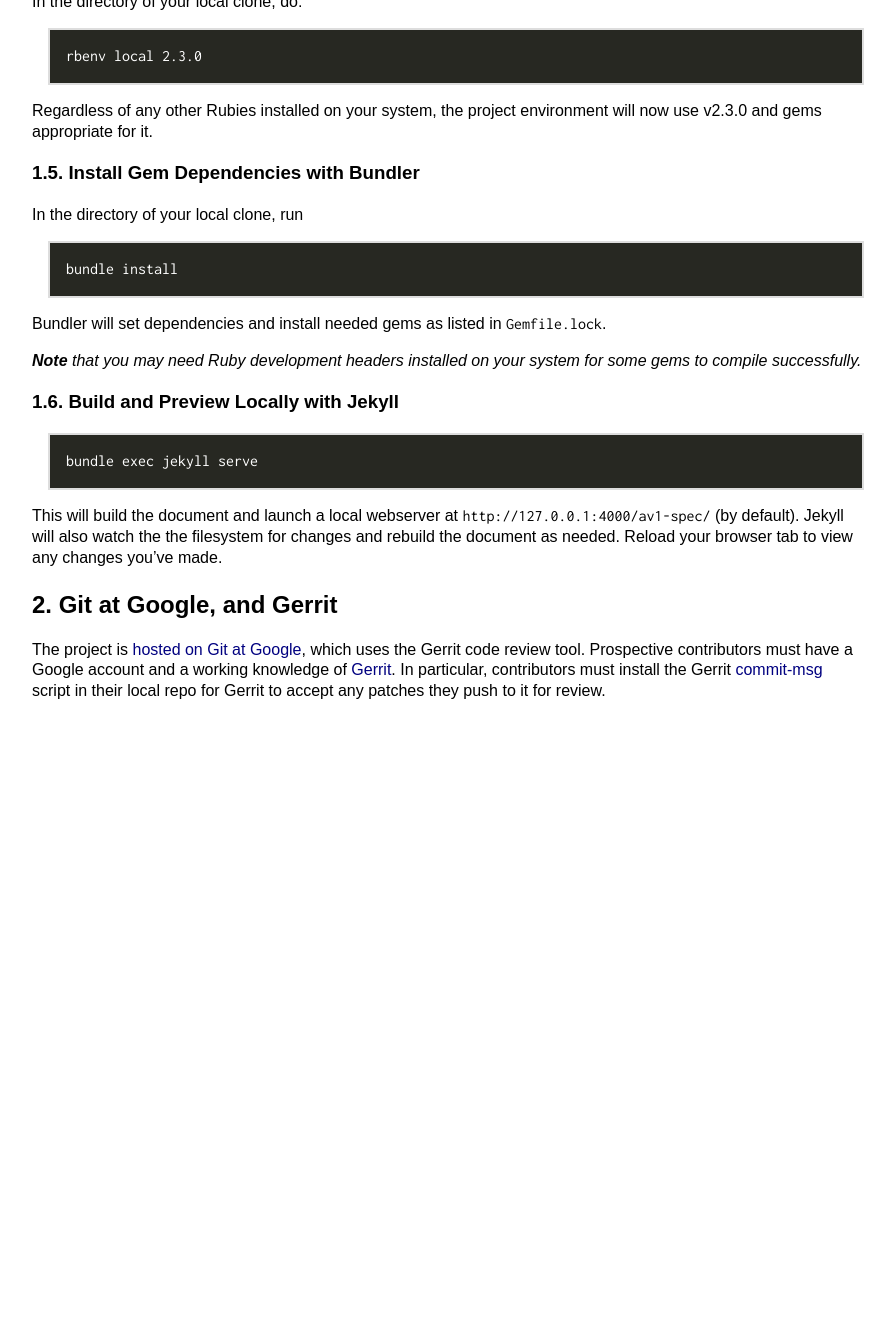
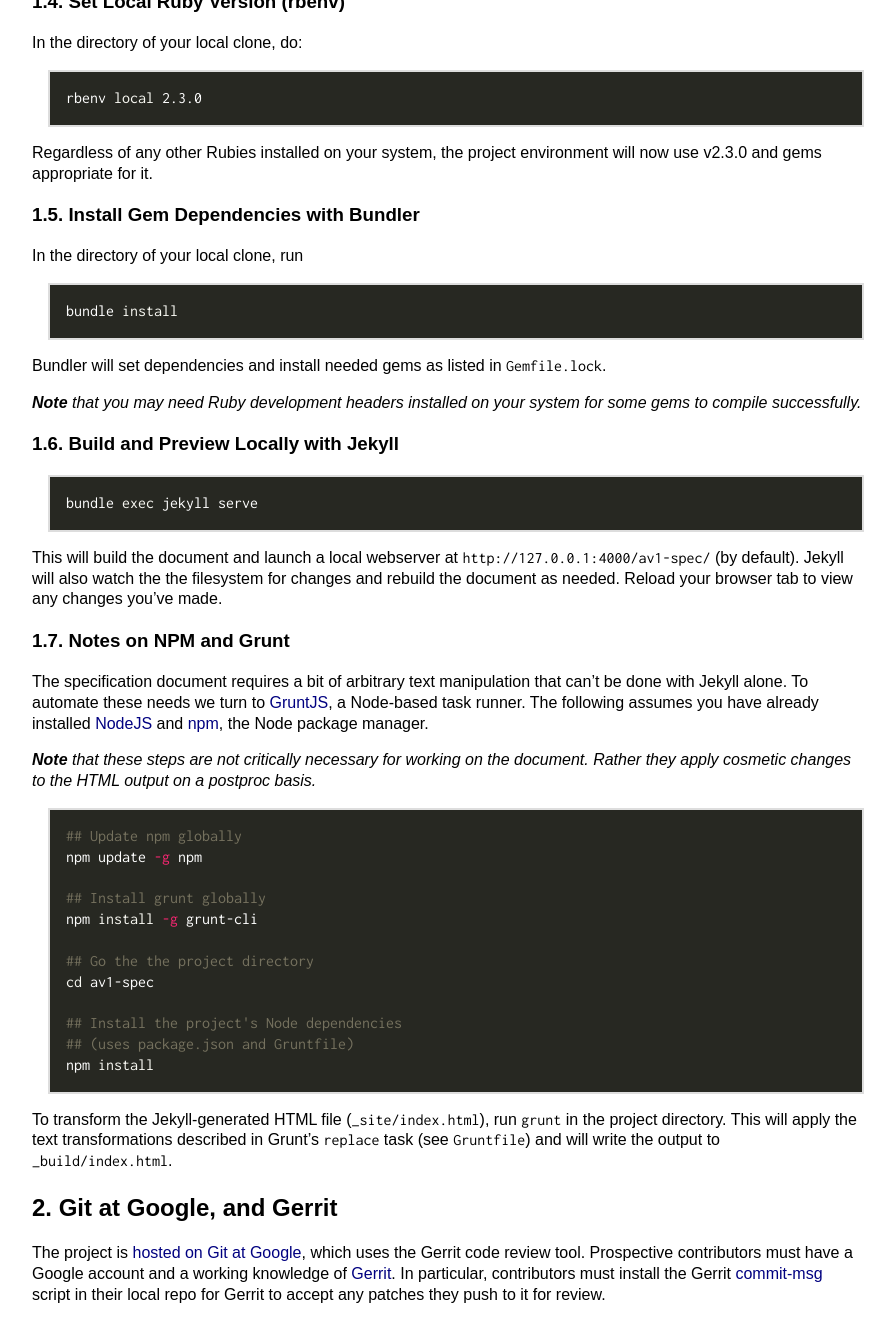
Before and after one commit to AOMediaCodec/av1-spec, a Jekyll site: the page built from README.md, in a window 1280 px wide and 1400 px high, scrolled down 1634 px. Shown: the top 1342 px of the window, without its empty margins (96-991 px from the left). Built offline with Jekyll 4.4.1, drawn with Linux system fonts in a browser that asks for light colours; our own code applies the rules of GitHub Pages for plain Markdown files; before the commit the page ends 2464 px from its top, so only the background shows below that; some of the changed text lies outside the part shown.

Commit message:
Update authoring README with GruntJS notes.
Other minor tweaks.

Change-Id: I62adbf53dfc84727736774a820ee036cfc1a6e85

```diff
--- a/_config.yml
+++ b/_config.yml
@@ -30,5 +30,6 @@
 exclude:
   - Gemfile
   - Gemfile.lock
+  - node_modules
 sass:
     style: compressed
```
Also changed, not shown: README.md.
